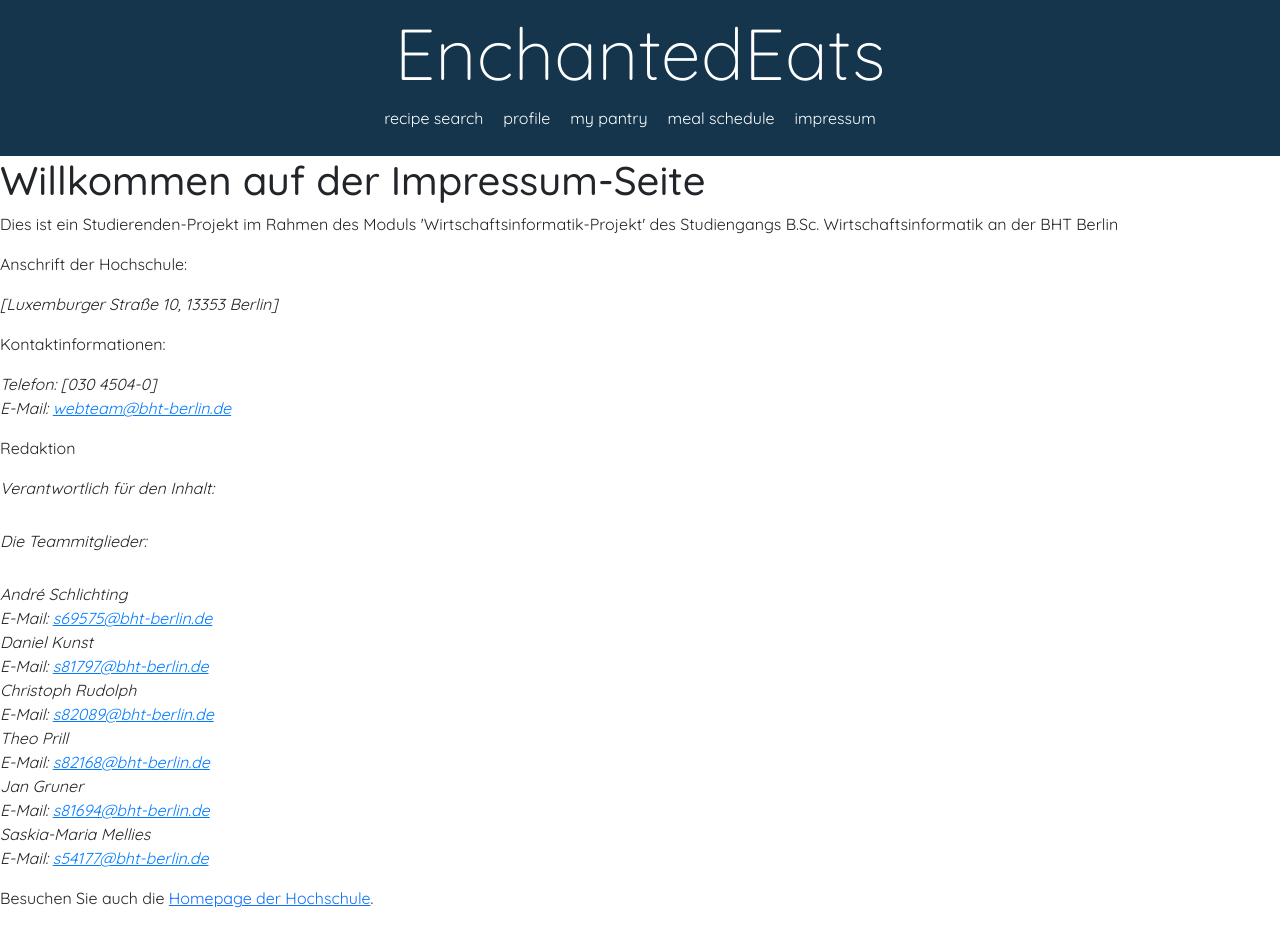
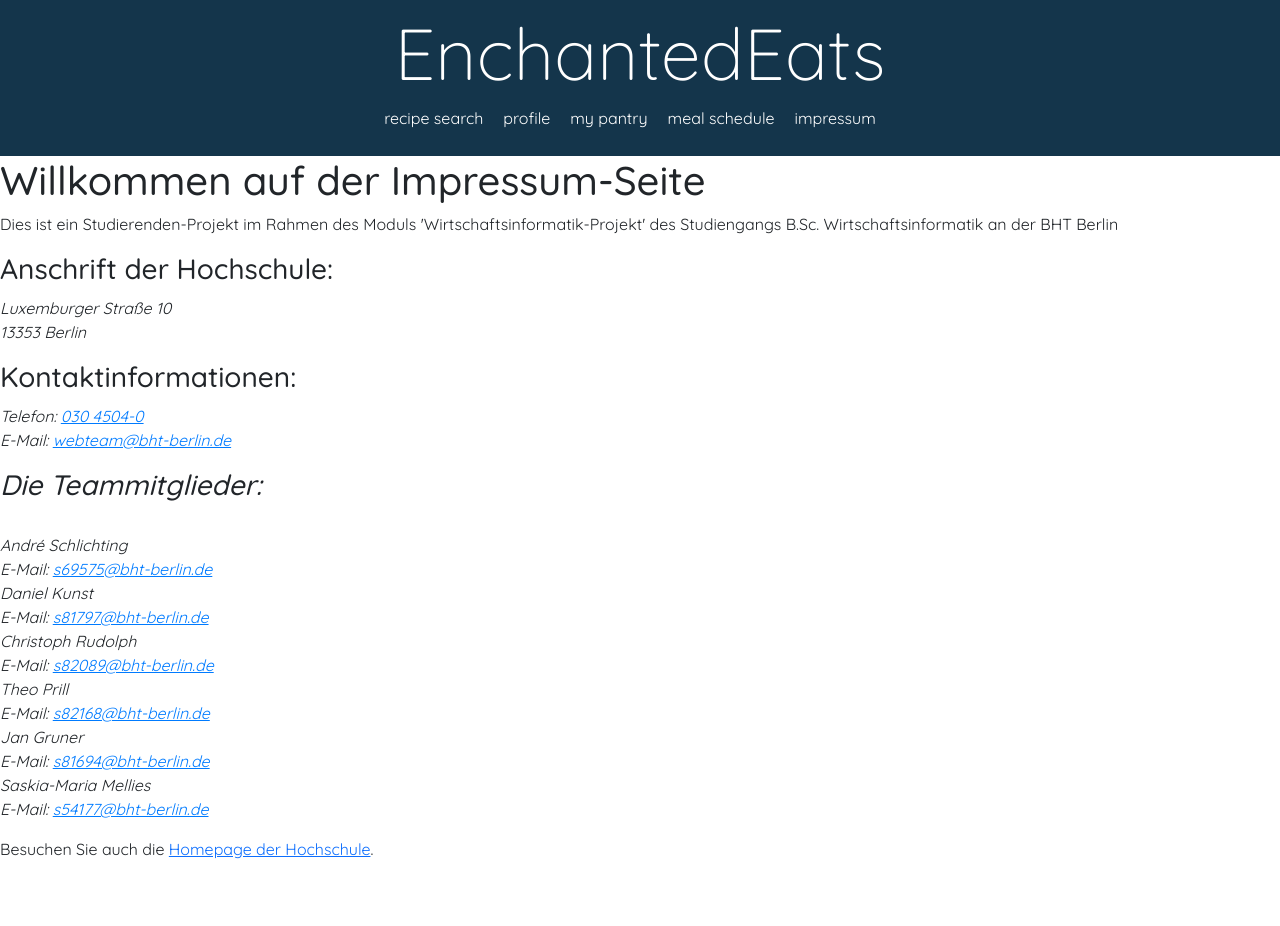
Before and after one commit to saskiamellies/rezept-softwaretchnik, a React (Create React App) app: page /impressum in a window 1280 px wide. After the commit the page ends 877 px from the top, so only its background shows below. Built offline with nearby package versions, Linux system fonts and the light colour scheme.

Commit message:
Update Impressum

```diff
--- a/src/components/Impressum.jsx
+++ b/src/components/Impressum.jsx
@@ -3,43 +3,75 @@ import React from "react";
 const Impressum = () => {
   return (
     <div>
-
       <div>
         <h1>Willkommen auf der Impressum-Seite</h1>
       </div>
 
       <p>Dies ist ein Studierenden-Projekt im Rahmen des Moduls 'Wirtschaftsinformatik-Projekt' des Studiengangs B.Sc. Wirtschaftsinformatik an der BHT Berlin</p>
-      <p>Anschrift der Hochschule:</p>
+
+      <div>
+        <h3>Anschrift der Hochschule:</h3>
+      </div>
       <address className="address-container">
-        [Luxemburger Straße 10, 13353 Berlin]
+        Luxemburger Straße 10<br />
+        13353 Berlin<br />
       </address>
-      <p>Kontaktinformationen:</p>
+
+      <div>
+        <h3>Kontaktinformationen:</h3>
+      </div>
       <address className="address-container">
-        Telefon: [030 4504-0]<br />
-        E-Mail: <a href="mailto:webteam@bht-berlin.de">webteam@bht-berlin.de</a>
+        <p>
+          Telefon:{" "}
+          <a href="tel:03045040" style={{ textDecoration: "underline" }}>
+            030 4504-0
+          </a>
+          <br />
+          E-Mail:{" "}
+          <a href="mailto:webteam@bht-berlin.de">webteam@bht-berlin.de</a>
+        </p>
       </address>
-      <p>Redaktion</p>
+
       <address className="address-container">
-        <p>Verantwortlich für den Inhalt:</p><br />
-        <p>Die Teammitglieder:</p><br />
+        <div>
+          <h3>Die Teammitglieder:</h3>
+        </div>
+        <br />
         André Schlichting<br />
-        E-Mail: <a href="mailto:s69575@bht-berlin.de">s69575@bht-berlin.de</a><br />
+        E-Mail:{" "}
+        <a href="mailto:s69575@bht-berlin.de">s69575@bht-berlin.de</a>
+        <br />
         Daniel Kunst<br />
-        E-Mail: <a href="mailto:s81797@bht-berlin.de">s81797@bht-berlin.de</a><br />
+        E-Mail:{" "}
+        <a href="mailto:s81797@bht-berlin.de">s81797@bht-berlin.de</a>
+        <br />
         Christoph Rudolph<br />
-        E-Mail: <a href="mailto:s82089@bht-berlin.de">s82089@bht-berlin.de</a><br />
+        E-Mail:{" "}
+        <a href="mailto:s82089@bht-berlin.de">s82089@bht-berlin.de</a>
+        <br />
         Theo Prill<br />
-        E-Mail: <a href="mailto:s82168@bht-berlin.de">s82168@bht-berlin.de</a><br />
+        E-Mail:{" "}
+        <a href="mailto:s82168@bht-berlin.de">s82168@bht-berlin.de</a>
+        <br />
         Jan Gruner<br />
-        E-Mail: <a href="mailto:s81694@bht-berlin.de">s81694@bht-berlin.de</a><br />
+        E-Mail:{" "}
+        <a href="mailto:s81694@bht-berlin.de">s81694@bht-berlin.de</a>
+        <br />
         Saskia-Maria Mellies<br />
-        E-Mail: <a href="mailto:s54177@bht-berlin.de">s54177@bht-berlin.de</a><br />
+        E-Mail:{" "}
+        <a href="mailto:s54177@bht-berlin.de">s54177@bht-berlin.de</a>
+        <br />
       </address>
+
       <p>
-        Besuchen Sie auch die <a href="https://www.bht-berlin.de/" target="_blank" rel="noopener noreferrer">Homepage der Hochschule</a>.
+        Besuchen Sie auch die{" "}
+        <a href="https://www.bht-berlin.de/" target="_blank" rel="noopener noreferrer">
+          Homepage der Hochschule
+        </a>
+        .
       </p>
     </div>
   );
-}
+};
 
 export default Impressum;
```
